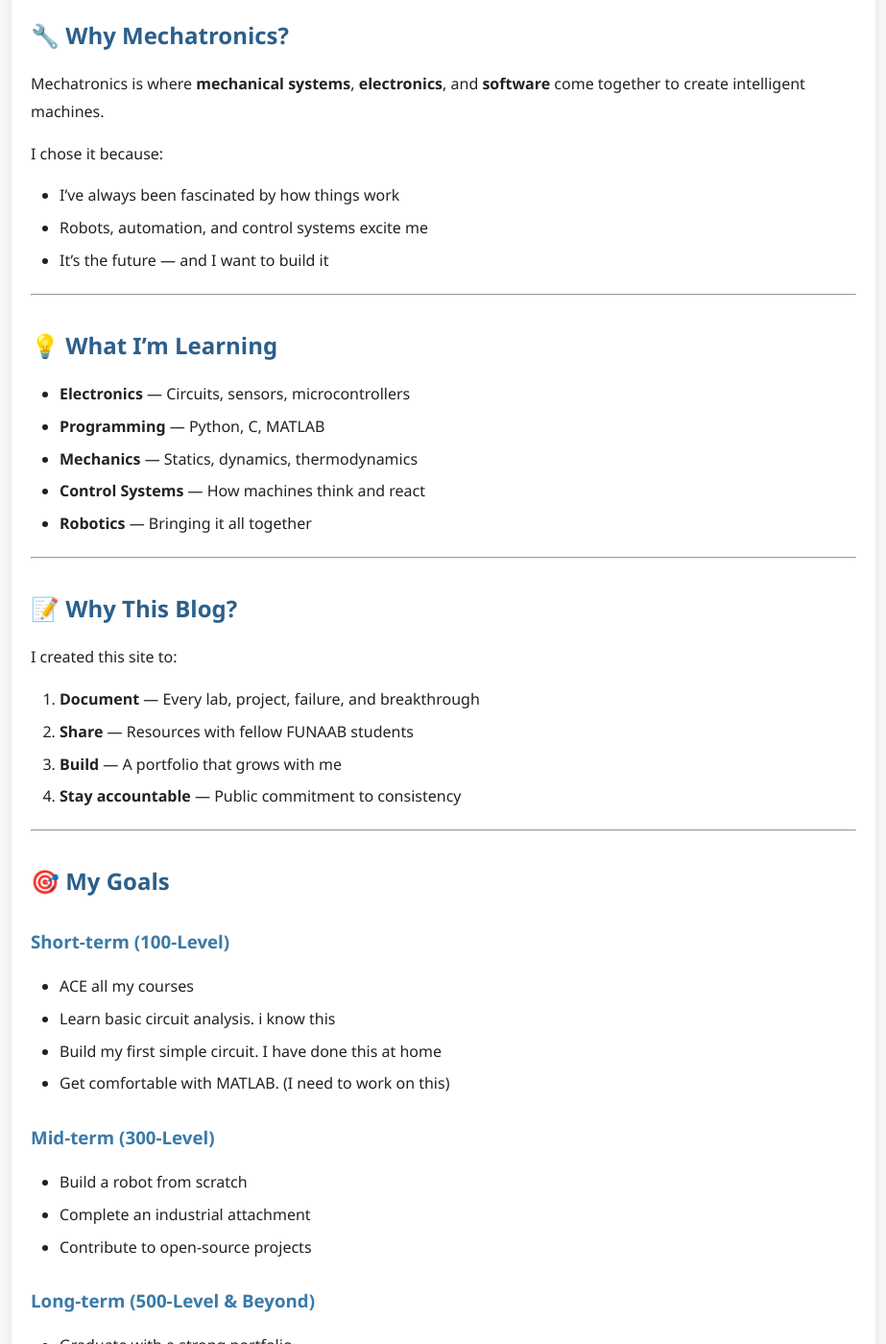
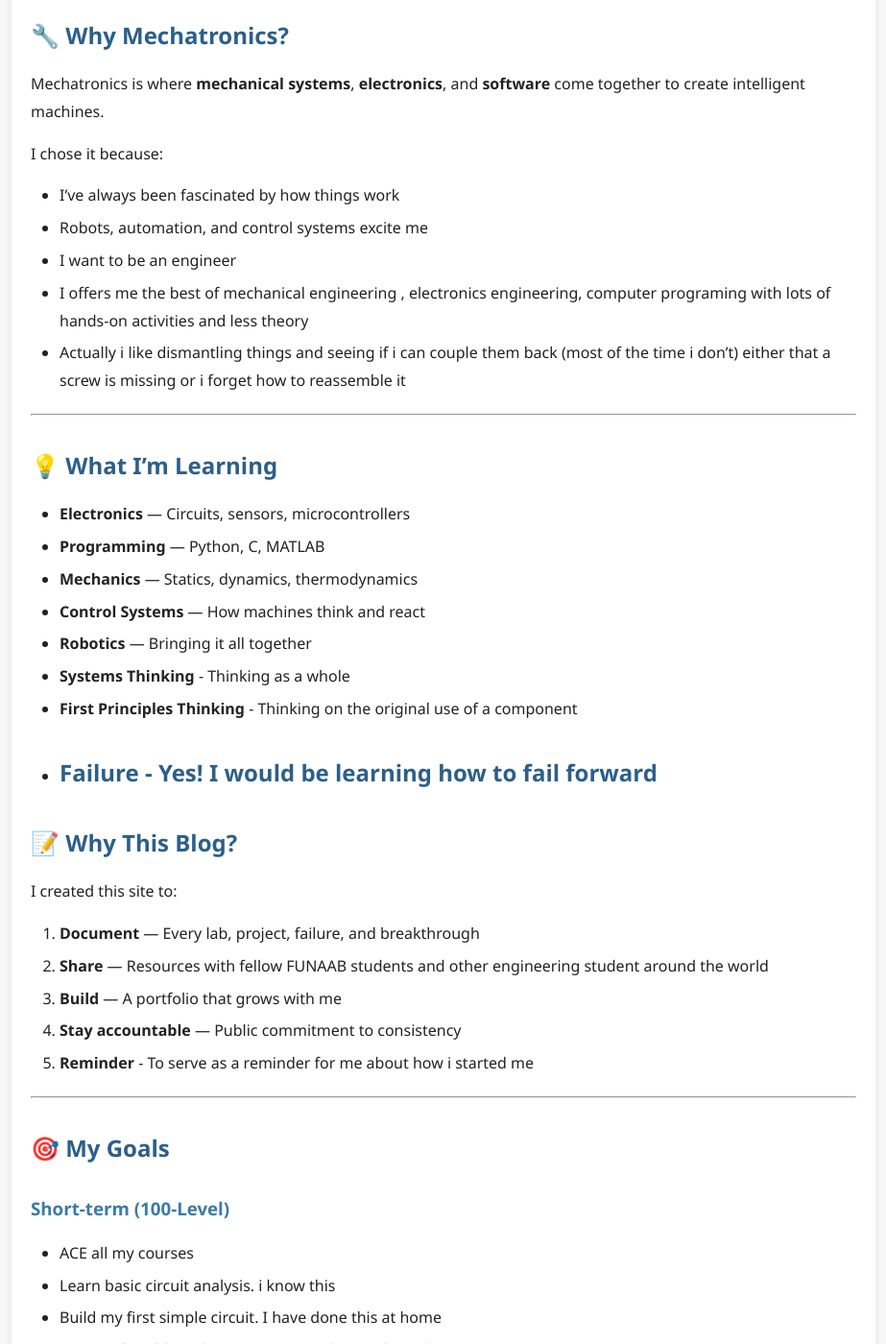
Before and after one commit to WisdomJohnson001/WisdomJohnson001.github.io, a Jekyll site: the page built from pages/about.md, in a window 1280 px wide and 1400 px high, scrolled down 963 px. Shown: the whole window at 96% size, without its empty margins (178-1101 px from the left). Built offline with Jekyll 4.4.1, drawn with Linux system fonts in a browser that asks for light colours; some of the changed text lies outside the part shown.

Commit message:
Update about.md - Added some more ideas to it

```diff
--- a/pages/about.md
+++ b/pages/about.md
@@ -30,7 +30,9 @@ Mechatronics is where **mechanical systems**, **electronics**, and **software**
 I chose it because:
 - I've always been fascinated by how things work
 - Robots, automation, and control systems excite me
-- It's the future — and I want to build it
+- I want to be an engineer
+- I offers me the best of mechanical engineering , electronics engineering, computer programing with lots of hands-on activities and less theory
+- Actually i like dismantling things and seeing if i can couple them back (most of the time i don't) either that a screw is missing or i forget how to reassemble it
 
 ---
 
@@ -41,7 +43,9 @@ I chose it because:
 - **Mechanics** — Statics, dynamics, thermodynamics
 - **Control Systems** — How machines think and react
 - **Robotics** — Bringing it all together
-
+- **Systems Thinking** - Thinking as a whole
+- **First Principles Thinking** - Thinking on the original use of a component
+- **Failure** - Yes! I would be learning how to fail forward
 ---
 
 ## 📝 Why This Blog?
@@ -49,9 +53,10 @@ I chose it because:
 I created this site to:
 
 1. **Document** — Every lab, project, failure, and breakthrough
-2. **Share** — Resources with fellow FUNAAB students
+2. **Share** — Resources with fellow FUNAAB students and other engineering student around the world
 3. **Build** — A portfolio that grows with me
 4. **Stay accountable** — Public commitment to consistency
+5. **Reminder** - To serve as a reminder for me about how i started me
 
 ---
 
@@ -62,6 +67,7 @@ I created this site to:
 - Learn basic circuit analysis. i know this
 - Build my first simple circuit. I have done this at home
 - Get comfortable with MATLAB. (I need to work on this)
+- Get familiar with the university , lecturers, collegues and neighbours.
 
 ### Mid-term (300-Level)
 - Build a robot from scratch
@@ -71,7 +77,7 @@ I created this site to:
 ### Long-term (500-Level & Beyond)
 - Graduate with a strong portfolio
 - Work on real-world automation projects
-- Maybe start my own engineering firm >0<>
+- Maybe start my own engineering firm >0<
 
 ---
 
```
